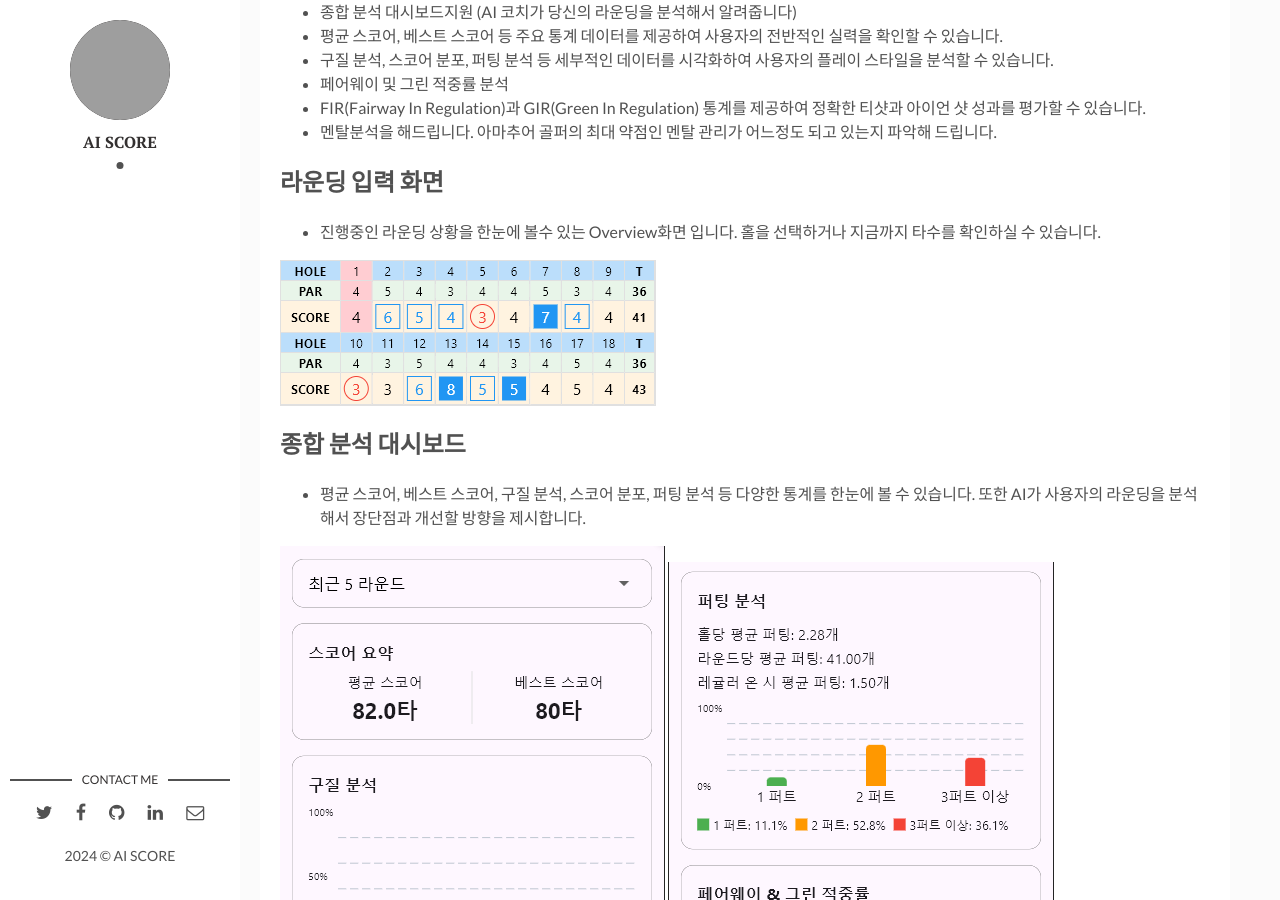
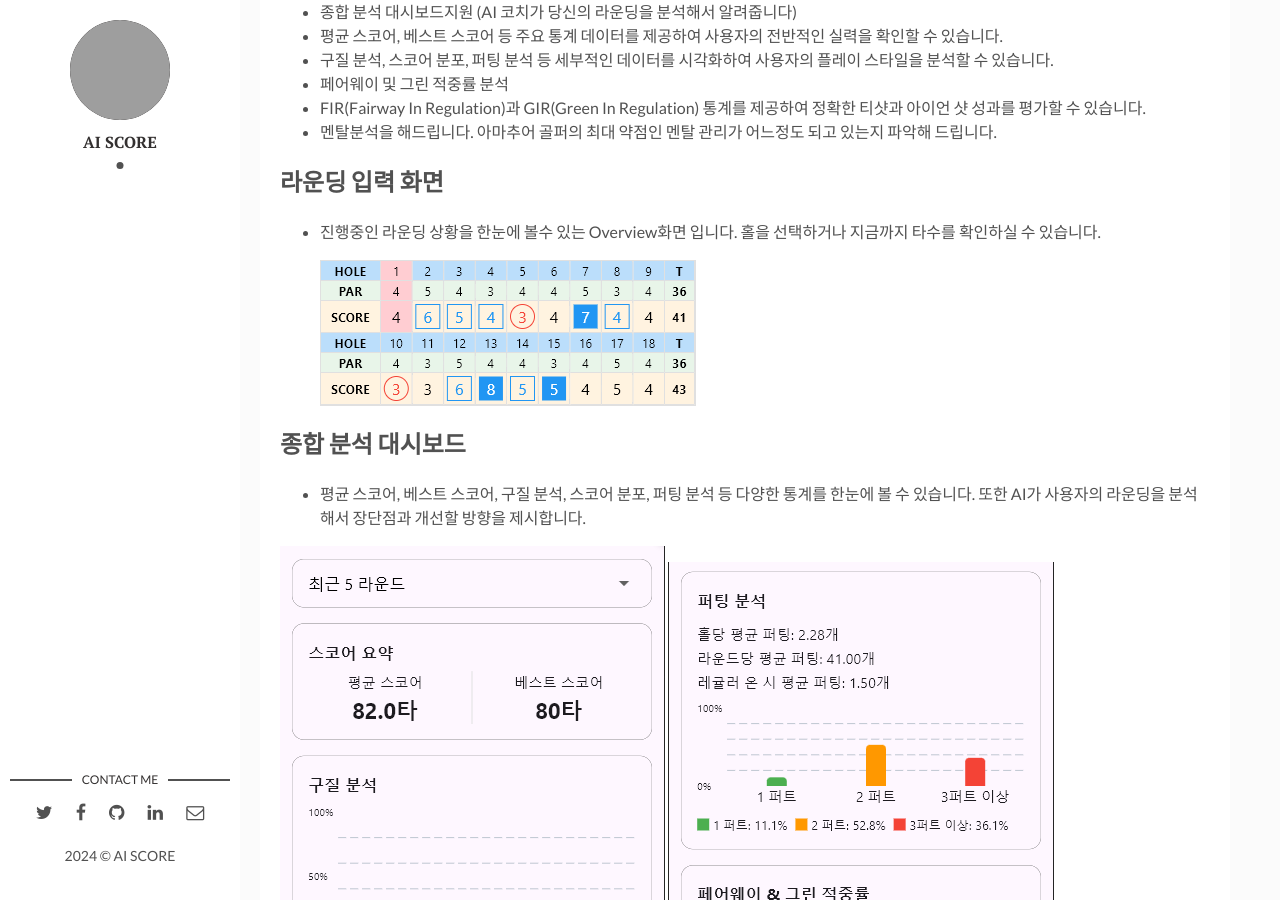
Before and after one commit to kim-jeongmo/jeongmo, a Jekyll site: the page built from _posts/2024-07-23-what-is-ai-score.md, in a window 1280 px wide and 900 px high, scrolled down 1147 px. Built offline with Jekyll 4.4.1, drawn with Linux system fonts in a browser that asks for light colours; grey boxes are pictures that could not be loaded.

Commit message:
Auto update 2024-07-23(화) 23:35:24.21

```diff
--- a/_posts/2024-07-23-what-is-ai-score.md
+++ b/_posts/2024-07-23-what-is-ai-score.md
@@ -36,7 +36,7 @@
 
 - 진행중인 라운딩 상황을 한눈에 볼수 있는 Overview화면 입니다. 홀을 선택하거나 지금까지 타수를 확인하실 수 있습니다.
 
-![스코어 입력]({{site.baseurl}}/assets/img/score_overview.png)
+    ![score overview]({{site.baseurl}}/assets/img/score_overview.png)
 
 
 ## 종합 분석 대시보드
```
